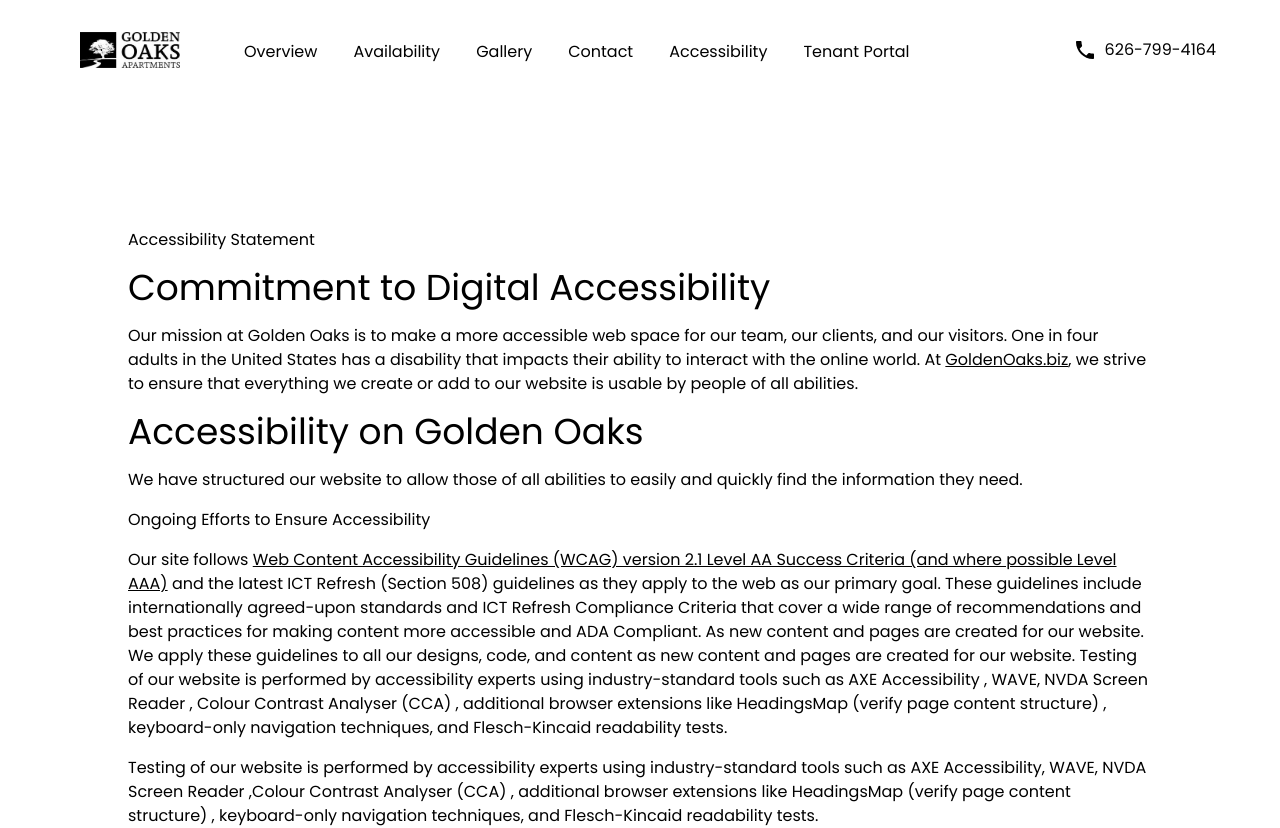
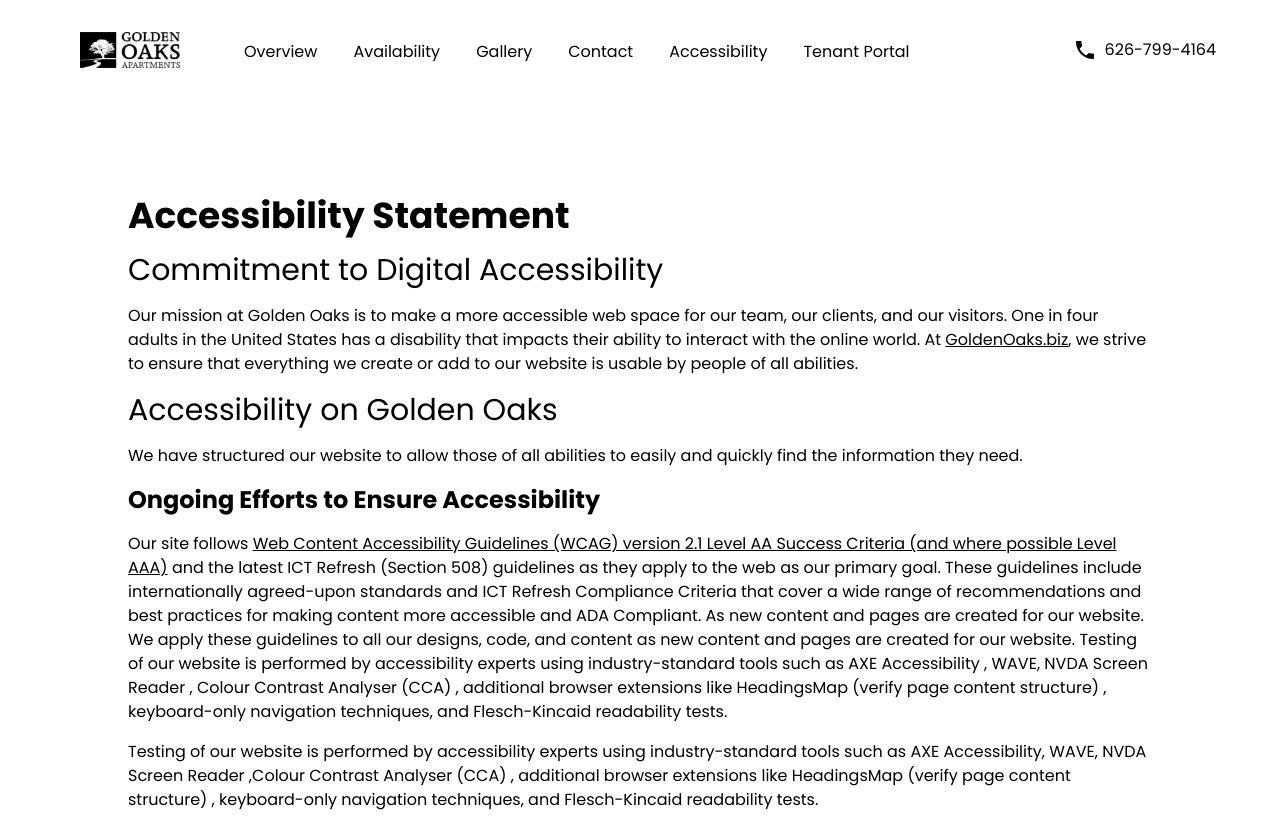
Before and after one commit to FairviewVentures/goldenoaks, a Next.js app: page /accessibility in a window 1280 px wide. Shown: the top 828 px of the page. Built offline with nearby package versions, Linux system fonts and the light colour scheme.

Commit message:
Style page headings and cache photos
.heading and .heading2 were used but never defined, so page titles
rendered as plain text; section headings on the accessibility page are
now smaller than the page title. Smooth anchor scrolling when motion is
allowed. Photos are cached for a week.

```diff
--- a/app/accessibility/page.tsx
+++ b/app/accessibility/page.tsx
@@ -8,10 +8,10 @@ export const metadata: Metadata = {
 export default function Page() {
   return (
     <>
-      <div className="mx-auto my-16 flex w-full max-w-6xl flex-col justify-between gap-4 p-4 md:p-16">
+      <div className="mx-auto my-8 flex w-full max-w-6xl flex-col justify-between gap-4 p-4 md:p-16">
         <h1 className="heading">Accessibility Statement</h1>
         <div className="flex flex-col gap-4">
-          <h2 className="text-primary text-2xl md:text-4xl">
+          <h2 className="text-primary text-2xl md:text-3xl">
             Commitment to Digital Accessibility
           </h2>
           <p className="text-base-content">
@@ -27,7 +27,7 @@ export default function Page() {
           </p>
         </div>
         <div className="flex flex-col gap-4">
-          <h2 className="text-primary text-2xl md:text-4xl">
+          <h2 className="text-primary text-2xl md:text-3xl">
             Accessibility on Golden Oaks
           </h2>
           <p className="text-base-content">
--- a/app/globals.css
+++ b/app/globals.css
@@ -14,13 +14,18 @@
   .blueh2 {
     @apply text-xl font-bold uppercase text-blue-900;
   }
-}
-.thumbnail-aspect-16-9 {
-  width: 100%;
+
+  .heading {
+    @apply text-3xl font-bold md:text-4xl;
+  }
+
+  .heading2 {
+    @apply text-xl font-bold md:text-2xl;
+  }
 }
 
-.thumbnail-aspect-16-9 img {
-  max-width: 100%;
-  max-height: 100%;
-  aspect-ratio: 16/9;
+@media (prefers-reduced-motion: no-preference) {
+  html {
+    scroll-behavior: smooth;
+  }
 }
```
Also changed, not shown: 1 other file (tests, documents, lock files or other folders).
